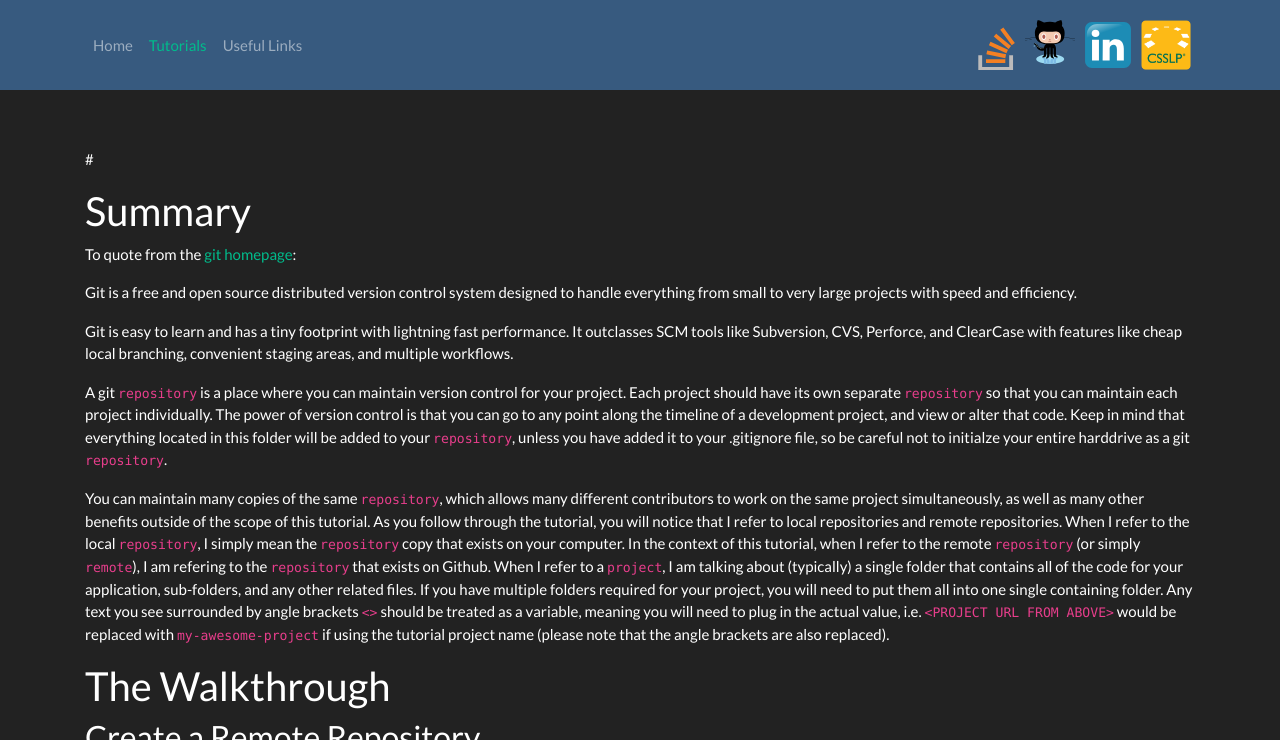
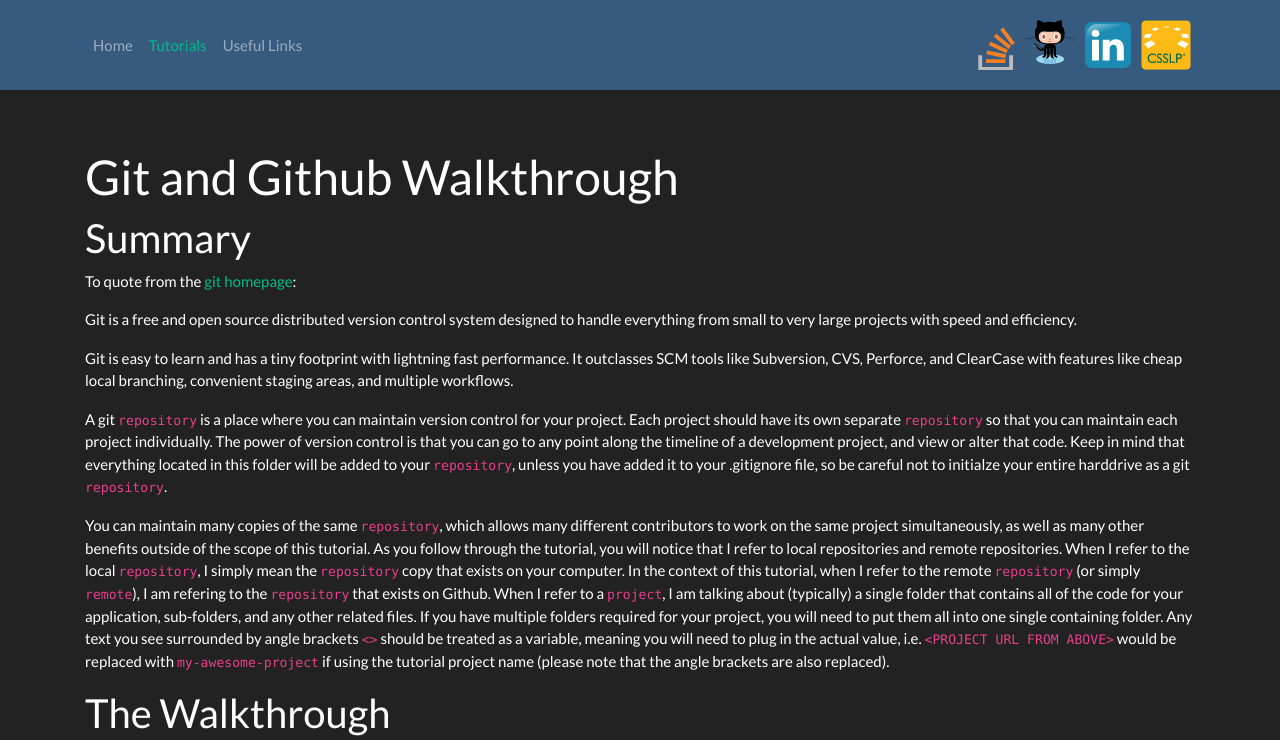
Before and after one commit to jkmills78/jkmills78.github.io, a Jekyll site: the page built from _tutorials/intro_to_git.md, in a window 1280 px wide and 900 px high, cut to the strip 0-740 px from the top of the window. Built offline with Jekyll 4.4.1, drawn with Linux system fonts in a browser that asks for light colours.

Commit message:
Update intro_to_git.md

```diff
--- a/_tutorials/intro_to_git.md
+++ b/_tutorials/intro_to_git.md
@@ -4,7 +4,7 @@ title: Git and Github Walkthrough
 description: This is a brief walkthrough of git.  It includes the initial setup, the steps involved in updating a repository, and the purpose of each command.
 ---
 
-# {{ post.title }}
+# {{ page.title }}
 
 ## Summary
 
```
